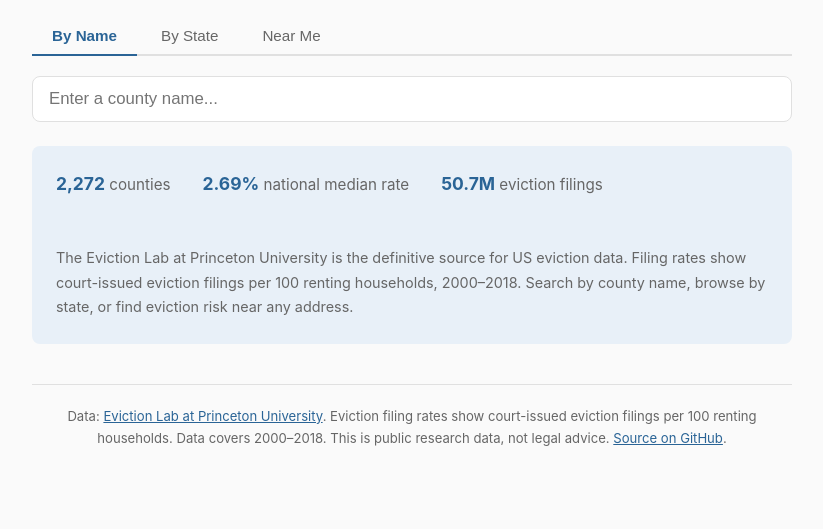
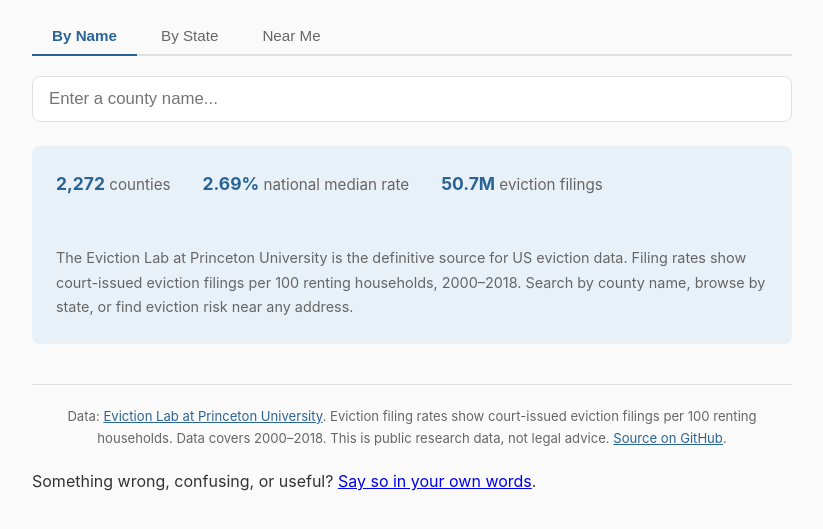
Before and after one commit to GreatTombProductions/eviction-rates, a plain HTML site: page index.html in a window 1280 px wide. Shown: the part 149-678 px from the top of the page, without its empty margins (228-1051 px from the left). Drawn offline with Linux system fonts and the light colour scheme.

Commit message:
Add a note for saying when something on this page looks wrong

```diff
--- a/index.html
+++ b/index.html
@@ -67,5 +67,6 @@
 </footer>
 
 <script src="app.js"></script>
+<p class="quest-board-feedback">Something wrong, confusing, or useful? <a href="https://greattombproductions.github.io/quest-board/?project=eviction-rates#suggest" target="_blank" rel="noopener">Say so in your own words</a>.</p>
 </body>
 </html>
```
